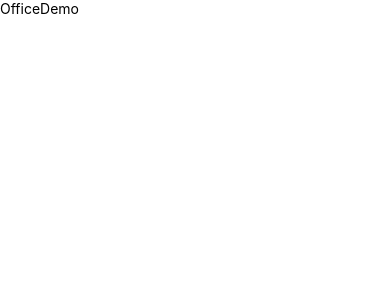
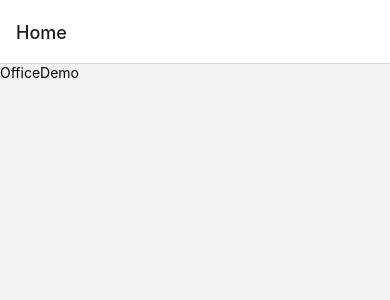
Before and after one commit to RealDyllon/OfficeDemo, a React Native app: screen /Home in a window 390 px wide. Shown: the top 300 px of the page. Built offline with nearby package versions, Linux system fonts and the light colour scheme.

Commit message:
Add react navigation

```diff
--- a/App.tsx
+++ b/App.tsx
@@ -1,13 +1,17 @@
 import React from "react";
-import { SafeAreaView, Text } from "react-native";
-import AppStatusBar from "./src/components/StatusBar";
+import { NavigationContainer } from "@react-navigation/native";
+import HomeScreen from "./src/screens/HomeScreen";
+import { createNativeStackNavigator } from '@react-navigation/native-stack';
+
+const Stack = createNativeStackNavigator();
 
 function App(): JSX.Element {
   return (
-    <SafeAreaView>
-      <AppStatusBar />
-      <Text>OfficeDemo</Text>
-    </SafeAreaView>
+    <NavigationContainer>
+      <Stack.Navigator initialRouteName="Home">
+        <Stack.Screen name="Home" component={HomeScreen} />
+      </Stack.Navigator>
+    </NavigationContainer>
   );
 }
 
--- a/package.json
+++ b/package.json
@@ -10,8 +10,12 @@
     "test": "jest"
   },
   "dependencies": {
+    "@react-navigation/native": "^6.1.2",
+    "@react-navigation/native-stack": "^6.9.8",
     "react": "18.2.0",
-    "react-native": "0.71.1"
+    "react-native": "0.71.1",
+    "react-native-safe-area-context": "^4.5.0",
+    "react-native-screens": "^3.19.0"
   },
   "devDependencies": {
     "@babel/core": "^7.20.0",
--- /dev/null
+++ b/src/screens/HomeScreen.tsx
@@ -0,0 +1,14 @@
+import AppStatusBar from "../components/StatusBar";
+import { SafeAreaView, Text } from "react-native";
+import React from "react";
+
+const HomeScreen = () => {
+  return (
+    <SafeAreaView>
+      <AppStatusBar />
+      <Text>OfficeDemo</Text>
+    </SafeAreaView>
+  )
+}
+
+export default HomeScreen
```
Also changed, not shown: 3 other files (tests, documents, lock files or other folders).
